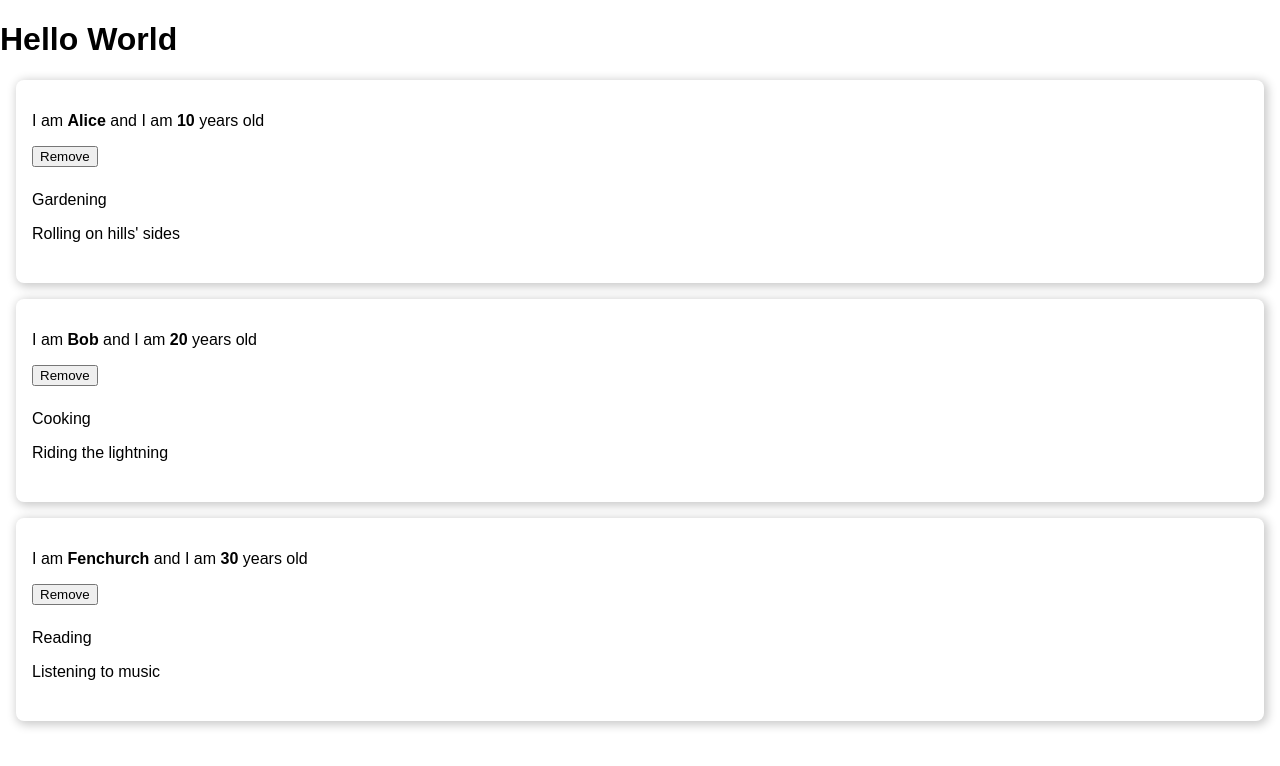
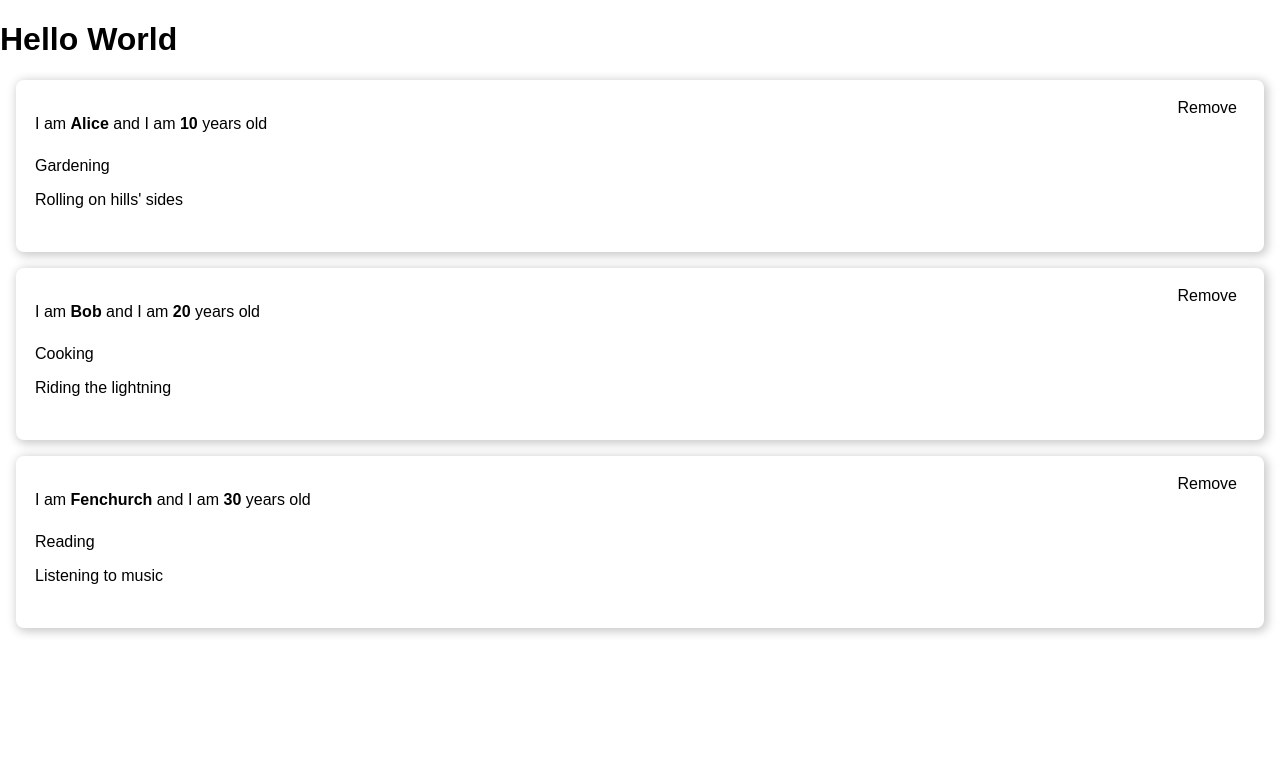
Before and after one commit to alaindet/learn-react, a React (Create React App) app in the folder courses/react-complete-guide/hello-world/: page / in a window 1280 px wide. Shown: the top 766 px of the page. Built offline with nearby package versions, Linux system fonts and the light colour scheme.

Commit message:
Add click handler passed via props

```diff
--- a/courses/react-complete-guide/hello-world/src/App.js
+++ b/courses/react-complete-guide/hello-world/src/App.js
@@ -24,22 +24,33 @@ class App extends Component {
     ],
   };
 
-  onRemovePerson = () => {
-    const name = 'Bob'; // TODO
+  onRemovePerson = (name) => {
     this.setState({
-      people: this.state.people.filter(person => person.name !== name),
+      people: this.state.people.filter(
+        person => person.name !== name
+      )
     });
+  }
+
+  renderPerson(person) {
+    return (
+      <ul className="hobbies">
+        {person.hobbies.map((hobby, j) => (
+          <li className="hobby" key={j}>{hobby}</li>
+        ))}
+      </ul>
+    );
   }
 
   renderPeople() {
     return this.state.people.map((person, i) => (
-      <Person name={person.name} age={person.age} key={i}>
-        <button onClick={this.onRemovePerson}>Remove</button>
-        <ul className="hobbies">
-          {person.hobbies.map((hobby, j) => (
-            <li className="hobby" key={j}>{hobby}</li>
-          ))}
-        </ul>
+      <Person
+        key={i}
+        age={person.age}
+        name={person.name}
+        click={this.onRemovePerson}
+      >
+        {this.renderPerson(person)}
       </Person>
     ));
   }
--- a/courses/react-complete-guide/hello-world/src/Person/Person.css
+++ b/courses/react-complete-guide/hello-world/src/Person/Person.css
@@ -1,11 +1,29 @@
 .person {
   padding: 1rem;
   margin: 1rem;
+  border-radius: 0.5rem;
+  position: relative;
   box-shadow: 2px 2px 10px 2px #ccc;
-  border-radius: 0.5rem;
+  border: 3px dashed transparent;
 }
 
 .person .name,
 .person .age {
   font-weight: bold;
 }
+
+.person .remove {
+  position: absolute;
+  top: 0;
+  right: 0;
+  padding: 0.5rem 1rem;
+  margin-top: 0.5rem;
+  margin-right: 0.5rem;
+  border-radius: 0.5rem;
+  cursor: pointer;
+}
+
+.person .remove:hover {
+  background-color: red;
+  color: white;
+}
--- a/courses/react-complete-guide/hello-world/src/Person/Person.js
+++ b/courses/react-complete-guide/hello-world/src/Person/Person.js
@@ -1,13 +1,16 @@
 import React from 'react';
 import './Person.css';
 
-const Person = ({ name, age, children }) => {
+const Person = ({ name, age, click, children }) => {
   return (
     <div className="person">
       <p>
         I am <span className="name">{name}</span> and I am <span className="age">{age}</span> years old
       </p>
       <div className="children">{children}</div>
+      <div className="remove" onClick={() => click(name)}>
+        Remove
+      </div>
     </div>
   );
 };
```
